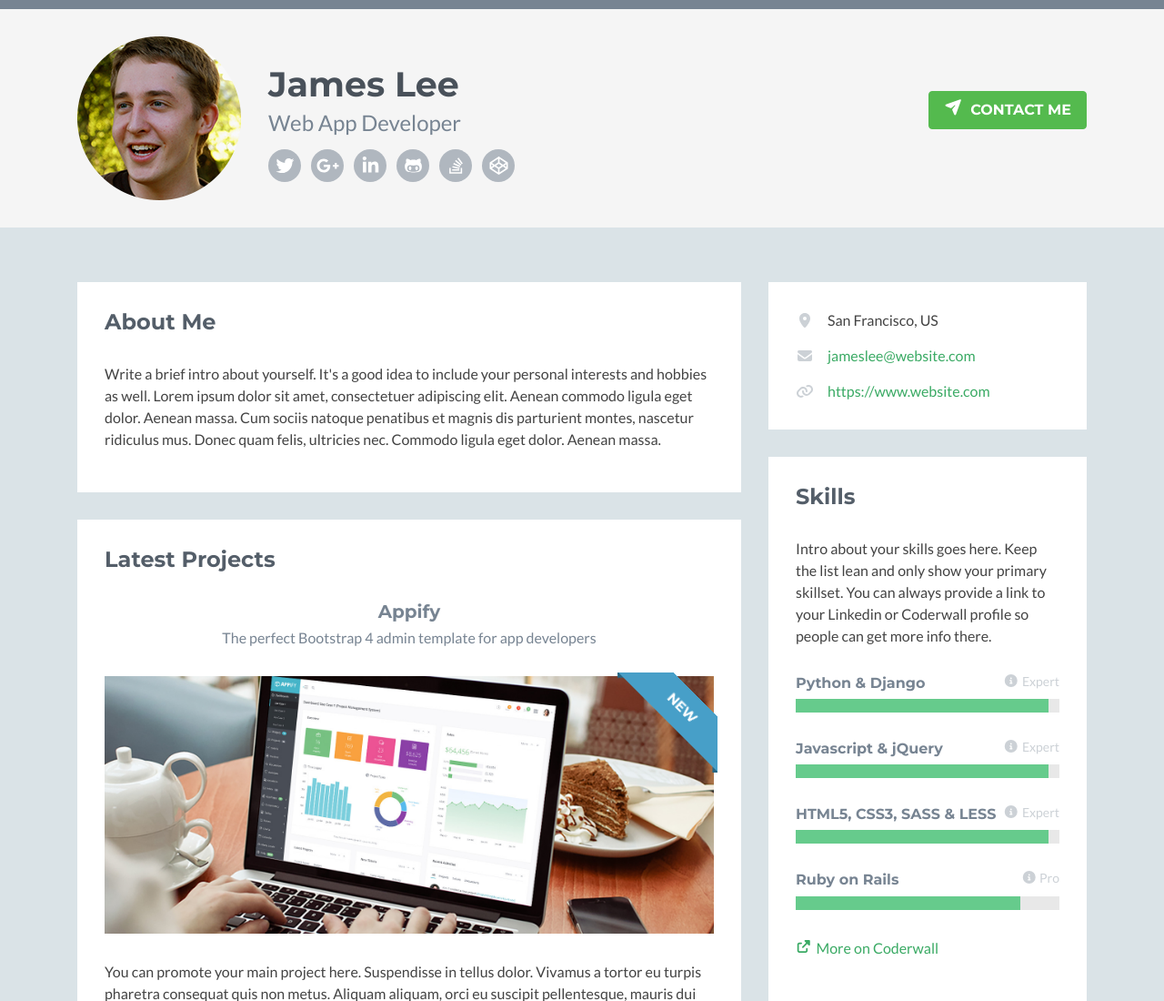
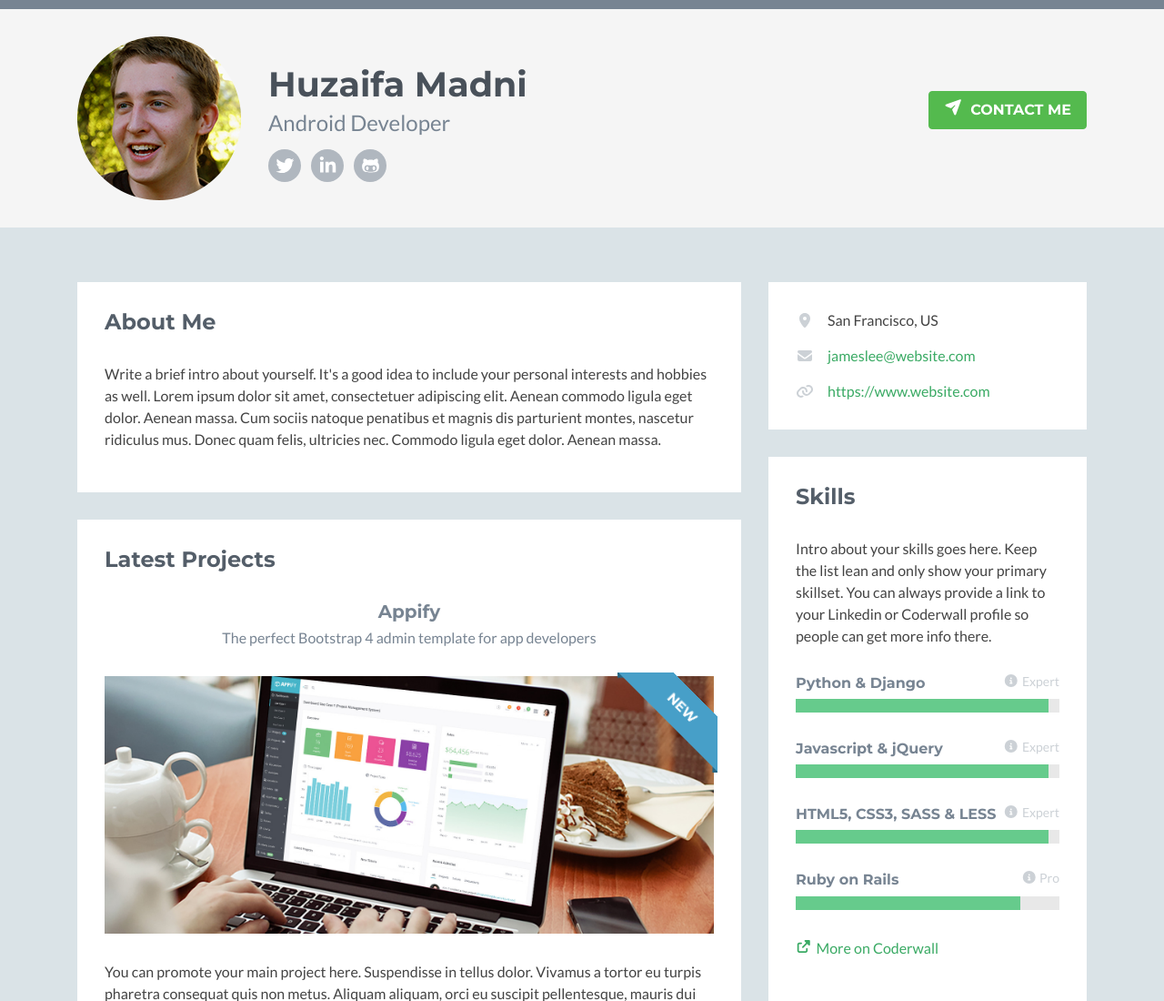
Before and after one commit to HuzaifaMadni/huzaifamadni.github.io, a plain HTML site: page index.html in a window 1280 px wide. Shown: the top 1100 px of the page at 91% size. Drawn offline with nearby package versions, Linux system fonts and the light colour scheme; no server answers; some icons are missing.

Commit message:
Inital Commit

```diff
--- a/index.html
+++ b/index.html
@@ -6,8 +6,8 @@
     <meta charset="utf-8">
     <meta http-equiv="X-UA-Compatible" content="IE=edge">
     <meta name="viewport" content="width=device-width, initial-scale=1.0">
-    <meta name="description" content="Bootstrap 4 Portfolio/Resume Theme for Developers">
-    <meta name="author" content="Xiaoying Riley at 3rd Wave Media">
+    <meta name="description" content="Huzaifa Madni">
+    <meta name="author" content="Huzaifa Madni">
     <link rel="shortcut icon" href="favicon.ico">
 
     <link href='https://fonts.googleapis.com/css?family=Lato:300,400,300italic,400italic' rel='stylesheet' type='text/css'>
@@ -37,15 +37,12 @@
         <div class="container clearfix">
             <img class="profile-image img-fluid float-left" src="assets/images/profile.png" alt="James Lee" />
             <div class="profile-content float-left">
-                <h1 class="name">James Lee</h1>
-                <h2 class="desc">Web App Developer</h2>
+                <h1 class="name">Huzaifa Madni</h1>
+                <h2 class="desc">Android Developer</h2>
                 <ul class="social list-inline">
                     <li class="list-inline-item"><a href="#"><i class="fab fa-twitter"></i></a></li>
-                    <li class="list-inline-item"><a href="#"><i class="fab fa-google-plus-g"></i></a></li>
                     <li class="list-inline-item"><a href="#"><i class="fab fa-linkedin-in"></i></a></li>
                     <li class="list-inline-item"><a href="#"><i class="fab fa-github-alt"></i></a></li>
-                    <li class="list-inline-item"><a href="#"><i class="fab fa-stack-overflow"></i></a></li>
-                    <li class="list-inline-item last-item"><a href="#"><i class="fab fa-codepen"></i></a></li>
                 </ul>
             </div><!--//profile-->
             <a class="btn btn-cta-primary float-right" href="https://themes.3rdwavemedia.com/" target="_blank"><i class="fas fa-paper-plane"></i> Contact Me</a>
```
